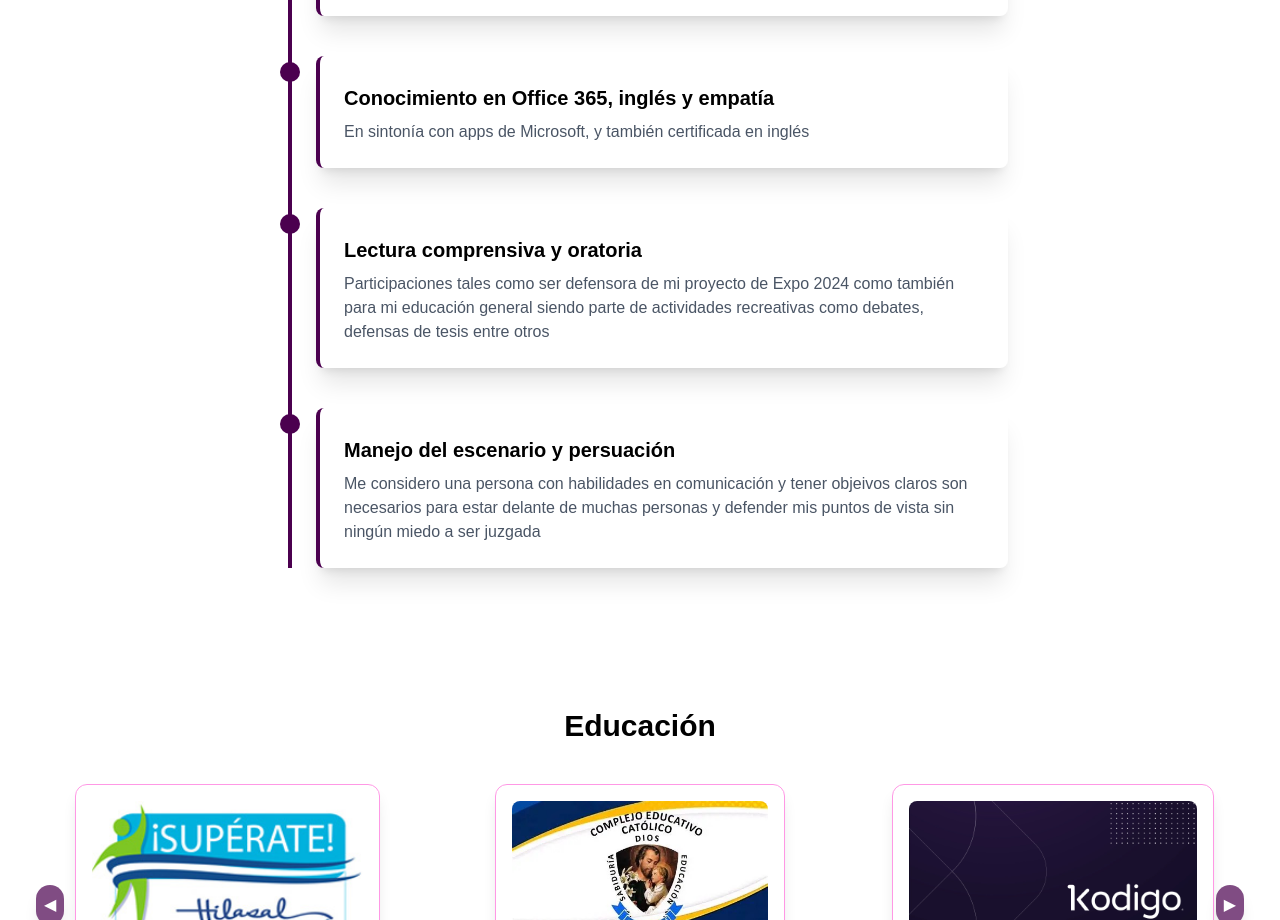
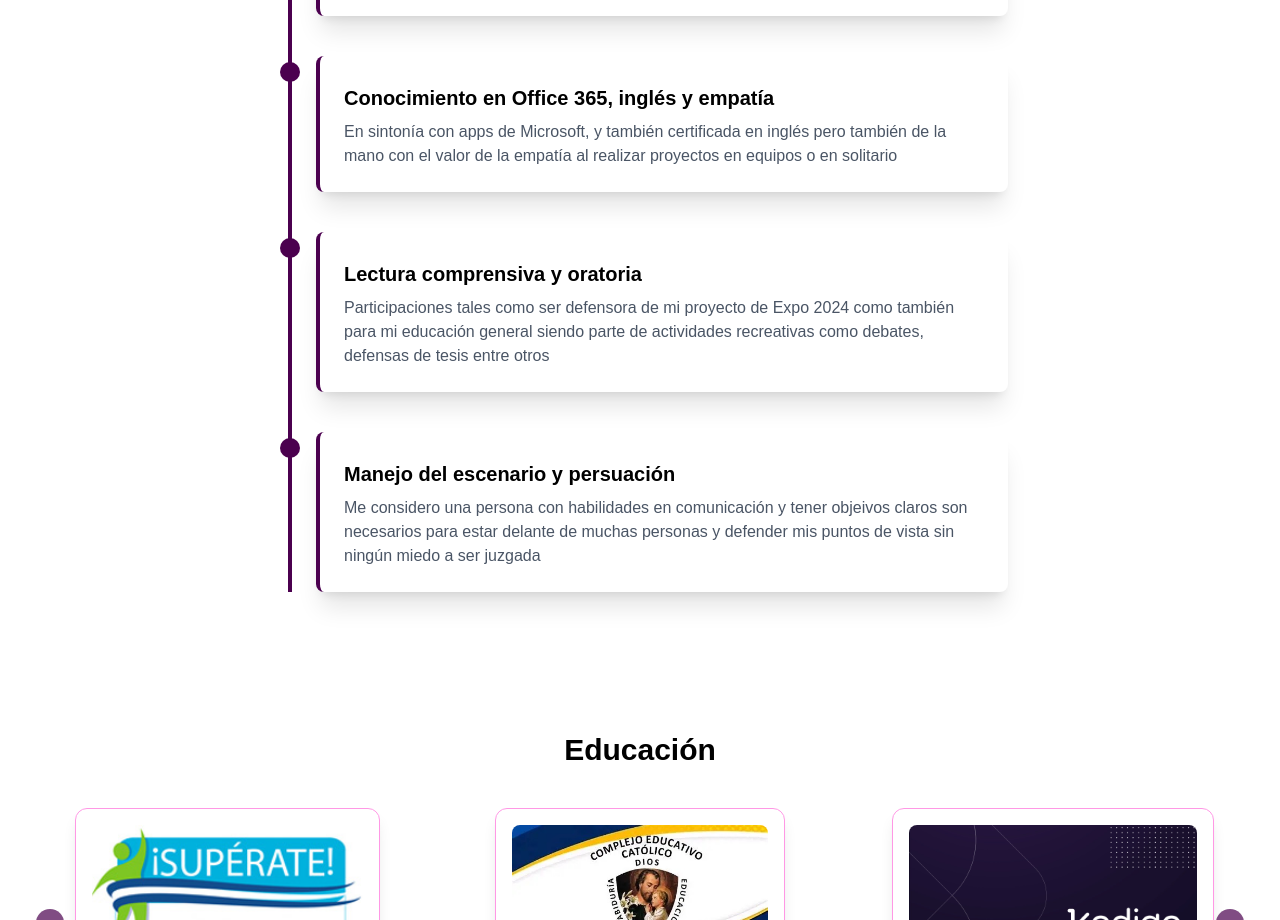
Before and after one commit to Kathy-Jim/My-portfolio, a Next.js app: page / in a window 1280 px wide. Shown: the part 1480-2400 px from the top of the page. Built offline with nearby package versions, Linux system fonts and the light colour scheme.

Commit message:
Finalizado

```diff
--- a/src/app/page.tsx
+++ b/src/app/page.tsx
@@ -27,7 +27,7 @@ const timelineData: Hito[] = [
   {
     id: 3,
     title: 'Conocimiento en Office 365, inglés y empatía',
-    description: 'En sintonía con apps de Microsoft, y también certificada en inglés',
+    description: 'En sintonía con apps de Microsoft, y también certificada en inglés pero también de la mano con el valor de la empatía al realizar proyectos en equipos o en solitario',
   },
   {
     id: 4,
```
